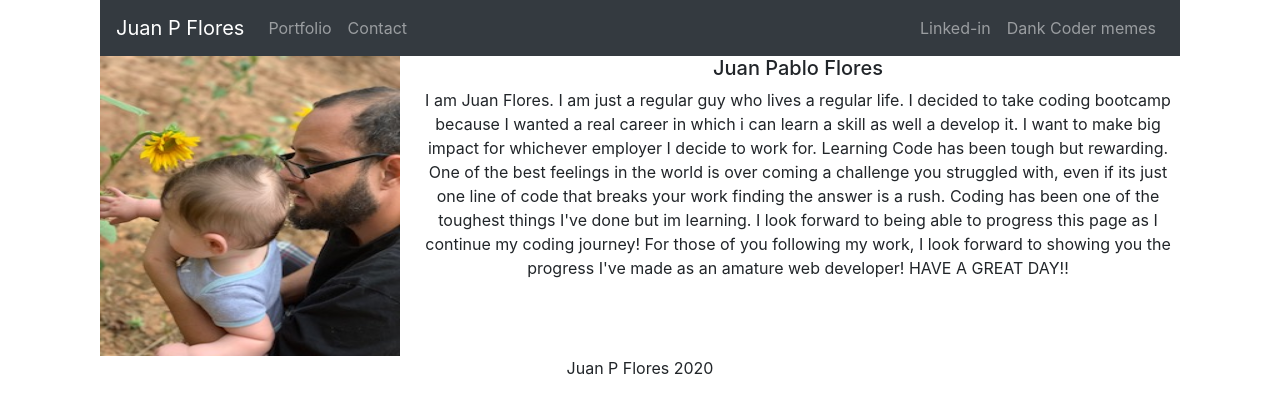
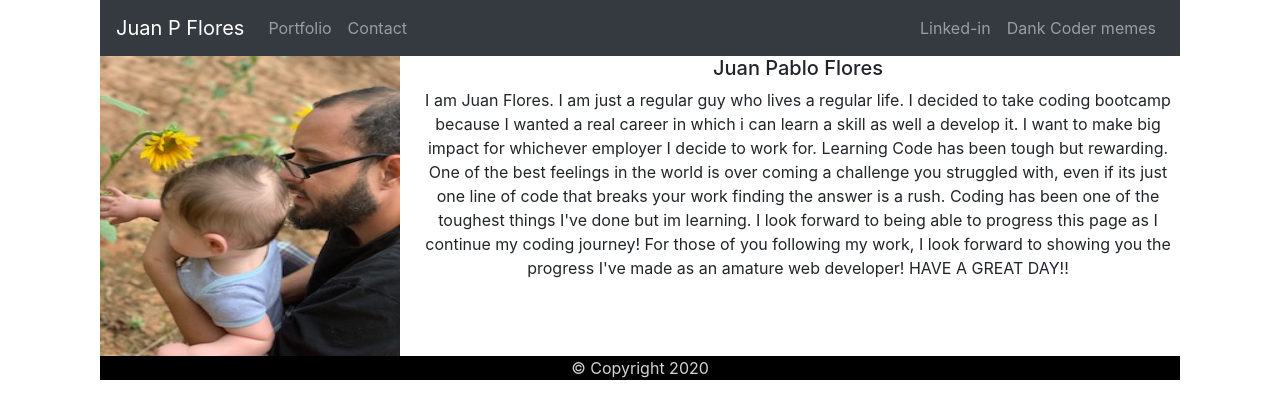
Before and after one commit to EASYMAK777/react-portfolio-abandoned, a React (Create React App) app: page / in a window 1280 px wide. Shown: the top 418 px of the page. Built offline with nearby package versions, Linux system fonts and the light colour scheme.

Commit message:
converted app  into a homepage comp

```diff
--- a/src/App.js
+++ b/src/App.js
@@ -1,39 +1,15 @@
 import React from 'react';
-import { Container, Row, Col, } from 'react-bootstrap';
+
 import './App.css';
-import Header from "./components/Navbar/header";
-import Bio from './components/Bio/bio';
-import Foot from './components/Footer/footer'
+
+import About from './components/Pages/about';
 
 
 
 function App() {
   return (
     <div className="App">
-      <Container>
-
-       {/* Importing Header Component */}
-        <Row>
-          <Col>
-            <Header />
-          </Col>
-        </Row>
-
-      {/* Import Bio Component */}
-
-        <Row>
-          <Col>
-            <Bio/>
-          </Col>
-        </Row>
-
-
-        <Row>
-          <Col>
-            <Foot/>
-          </Col>
-        </Row>
-      </Container>
+      <About/>
     </div>
 
 
--- /dev/null
+++ b/src/components/Footer/footer.css
@@ -0,0 +1,5 @@
+.footer {
+    text-align: center;
+    background-color: black;
+    color: lightgray;
+}
--- a/src/components/Footer/footer.js
+++ b/src/components/Footer/footer.js
@@ -1,12 +1,17 @@
 import React from 'react';
-import {} from 'react-bootstrap';
+import { Container } from 'react-bootstrap';
+import './footer.css';
 
 function Foot() {
     return (
+       <Container>
+
 
         <div className = "footer">
-            <footer>Juan P Flores 2020</footer>
+            <p>© Copyright 2020</p>
         </div>
+
+       </Container>
 
     );
 }
--- /dev/null
+++ b/src/components/Pages/about.js
@@ -0,0 +1,52 @@
+import React from 'react';
+import { Container, Row, Col, } from 'react-bootstrap';
+// import './App.css';
+import Header from "../Navbar/header";
+import Bio from '../Bio/bio'
+import Foot from '../Footer/footer'
+
+
+
+function About() {
+  return (
+    <div className="App">
+      <Container>
+
+       {/* Importing Header Component */}
+        <Row>
+          <Col>
+            <Header />
+          </Col>
+        </Row>
+
+      {/* Import Bio Component */}
+
+        <Row>
+          <Col>
+            <Bio/>
+          </Col>
+        </Row>
+
+
+        <Row>
+          <Col>
+            <Foot/>
+          </Col>
+        </Row>
+      </Container>
+    </div>
+
+
+
+
+
+
+
+
+
+
+
+  );
+}
+
+export default About;
```
